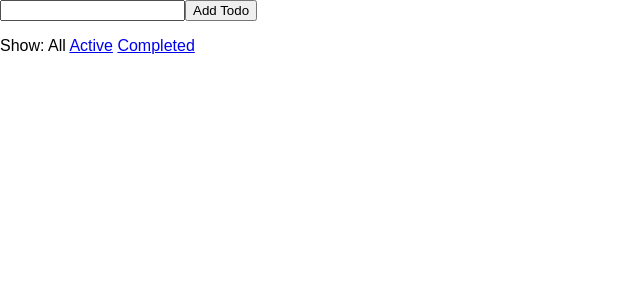
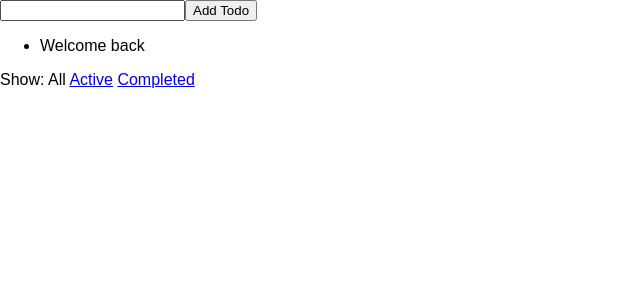
Before and after one commit to justinhessdev/redux-app, a React (Create React App) app: page / in a window 1280 px wide. Shown: the top 300 px of the page, without its empty margins (0-640 px from the left). Built offline with nearby package versions, Linux system fonts and the light colour scheme.

Commit message:
added persisted state

```diff
--- a/src/configureStore.js
+++ b/src/configureStore.js
@@ -1,8 +1,19 @@
 import { createStore } from 'redux';
 import todoApp from './reducers/index';
 
+const persistedState = {
+  todos: [{
+    id: '0',
+    text: 'Welcome back',
+    completed: false,
+  }],
+};
+
 const configureStore = () => {
-  const store = createStore(todoApp);
+  const store = createStore(
+    todoApp,
+    persistedState
+  );
 
   return store;
 }
```
